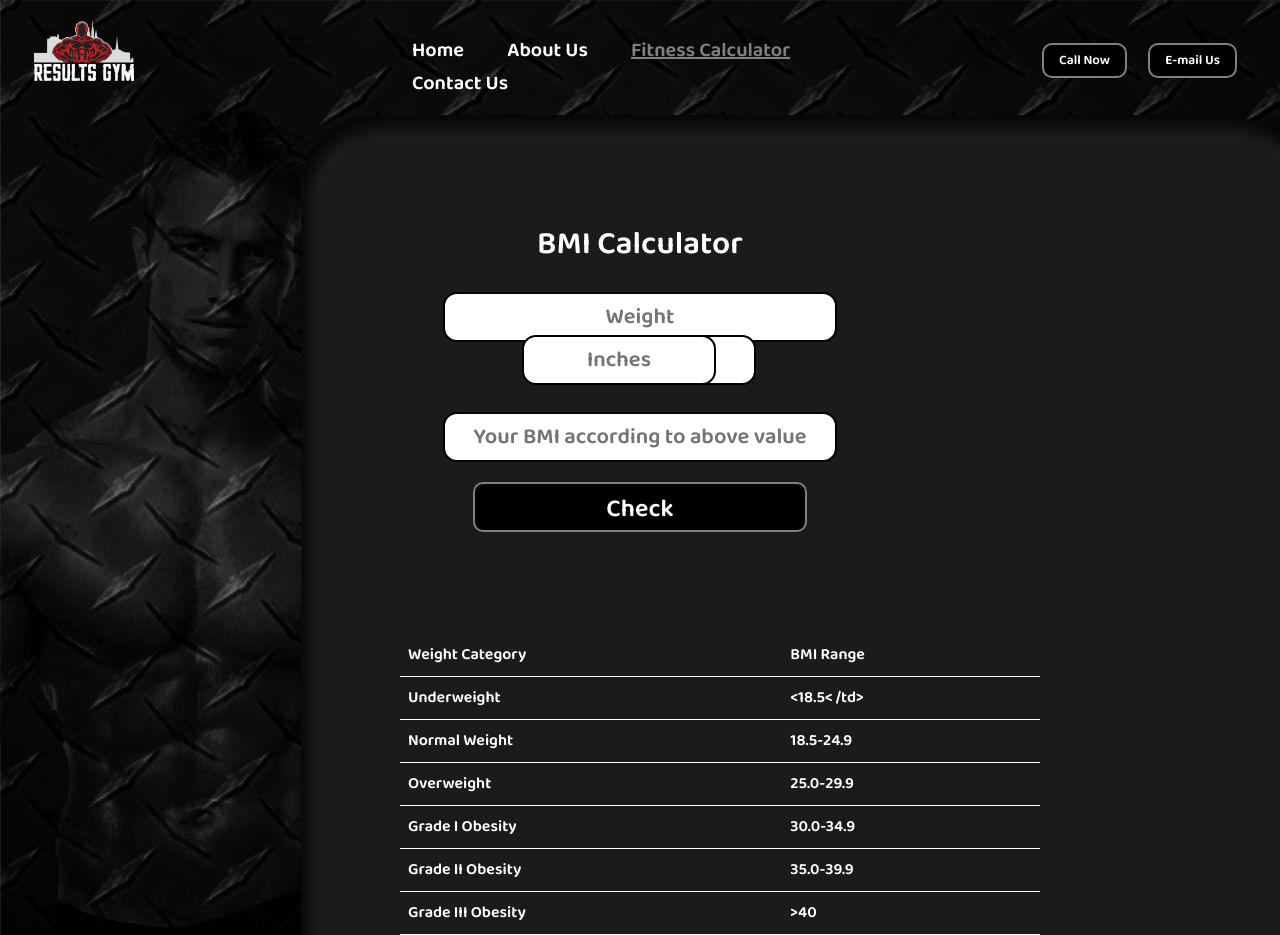
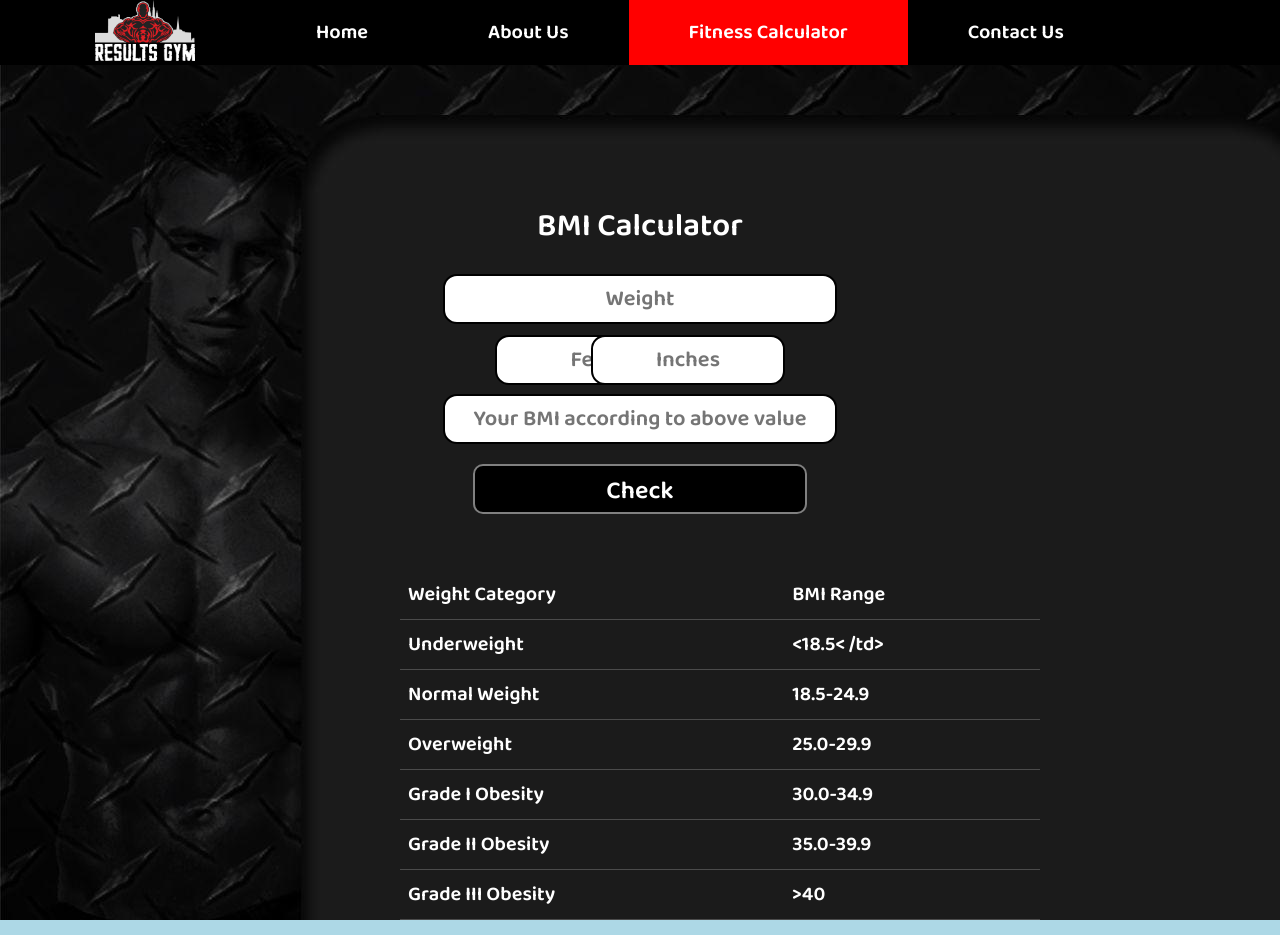
Before and after one commit to Ritik-Patidar/GYM-Web-page, a plain HTML site: page BMI calculator page.html in a window 1280 px wide. Drawn offline with Linux system fonts and the light colour scheme.

Commit message:
change in navigation bar

```diff
--- a/BMI calculator page.html
+++ b/BMI calculator page.html
@@ -11,62 +11,82 @@
 <style>
     body {
         font-family: 'Baloo Bhai 2', cursive;
+        height: 100%;
         color: white;
         margin: 0px;
-        padding: 0px;
-        background: url('BG 2.jpg');
-
+        background-color: lightblue;
+        background-image: url("BG 2.jpg");
     }
 
     .left {
         display: inline-block;
         /* border: 2px solid red; */
-        position: absolute;
-        left: 34px;
-        top: 20px;
+        position: fixed;
+        top: 0;
+        width: 20% ;
+        height: 65px;
+        background-color: black;
+        z-index: 1;
     }
 
     .left img {
         width: 100px;
-    }
-
-    .mid {
-        display: block;
-        width: 45%;
-        margin: 18px auto;
-        /* border: 2px solid green; */
-    }
-
-    .right {
-        position: absolute;
-        right: 34px;
-        top: 43px;
-        display: inline-block;
-        /* border: 2px solid blue; */
+        margin-left: 95px;
     }
 
     .navbar {
-        display: inline-block;
+        position: fixed;
+        left: 20%;
+        top: 0px;
+        width: 80% ;
+        background-color: black;
+        z-index: 1;
     }
 
-    .navbar li {
+    .navbar a {
+        float: left;
         color: white;
-        display: inline-block;
-        /* font-weight: 25px; */
         font-size: 20px;
-        ;
+        text-decoration: none;
+        padding: 16px 60px;
+        text-decoration: none;
+
     }
 
-    .navbar li a {
-        color: white;
-        text-decoration: none;
-        padding: 34px 20px;
+    .active {
+        background-color: red;
     }
 
-    .navbar li a:hover,
-    .navbar li a.active {
-        text-decoration: underline;
-        color: grey;
+    .navbar a:hover {
+        background-color: gray;
+        color: black;
+    }
+
+    .dropdown {
+        float: left ;
+        margin: 0;
+    }
+
+    .dropdown-content {
+        display: none;
+        position: absolute;
+        top: 65px ;
+        background-color: white;
+        max-width: 182px ;
+        box-shadow: 0px 8px 16px 0px rgba(0,0,0,0.2);
+        z-index: 1;
+    }
+
+    .dropdown-content a {
+        float: none;
+        color: black;
+        padding: 12px 12px;
+        display: block;
+        text-align: left;
+    }
+
+    .dropdown:hover .dropdown-content {
+        display: block;
     }
 
     .btn {
@@ -87,7 +107,7 @@
     .container {
         font-family: 'Baloo Bhai 2', cursive;
         /* border: 2px solid white; */
-        margin: 5% auto;
+        margin: 162px auto;
         padding: 18px;
         width: 33%;
         border-radius: 25px;
@@ -107,7 +127,7 @@
 
     .feet input {
         position: absolute;
-        left: 562px;
+        left: 495px;
         top: 324px;
         text-align: center;
         display: block;
@@ -122,7 +142,7 @@
 
     .inches input {
         position: absolute;
-        right: 564px;
+        right: 495px;
         top: 324px;
         text-align: center;
         display: block;
@@ -169,15 +189,19 @@
 
     table {
         border-collapse: collapse;
+        color: white;
+        font-size: 20px;
         width: 50%;
         position: absolute;
         left: 400px;
+        top: 570px;
+        z-index: -1;
     }
 
     th,td {
         padding: 8px;
         text-align: left;
-        border-bottom: 1px solid white;
+        border-bottom: 1px solid rgb(75, 75, 75);
     }
 </style>
 
@@ -186,23 +210,17 @@
         <div class="left">
             <img src="logo 1.png" alt="">
         </div>
-        <div class="mid">
-            <ul class="navbar">
-                <li><a href="Home page.html">Home</a></li>
-                <li><a href="#">About Us</a></li>
-               <div class="navbar fitness">
-                    <li><a href="#" class="active">Fitness Calculator</a></li>
-                    <div class="content">
+        <div class="navbar">
+                <a href="Home page.html">Home</a>
+                <a href="#">About Us</a>
+               <div class="dropdown">
+                    <a href="#" class="active">Fitness Calculator</a>
+                    <div class="dropdown-content">
                         <a href="#" class="active">BMI Calculator</a>
                         <a href="#">Calorie Calculator</a>
                     </div>
                 </div>
-                <li><a href="#">Contact Us</a></li>
-            </ul>
-        </div>
-        <div class="right">
-            <button class="btn">Call Now</button>
-            <button class="btn">E-mail Us</button>
+                <a href="#">Contact Us</a>
         </div>
     </header>
     <div class="container">
```
Also changed, not shown: Home page.html (+75 -72 lines).
